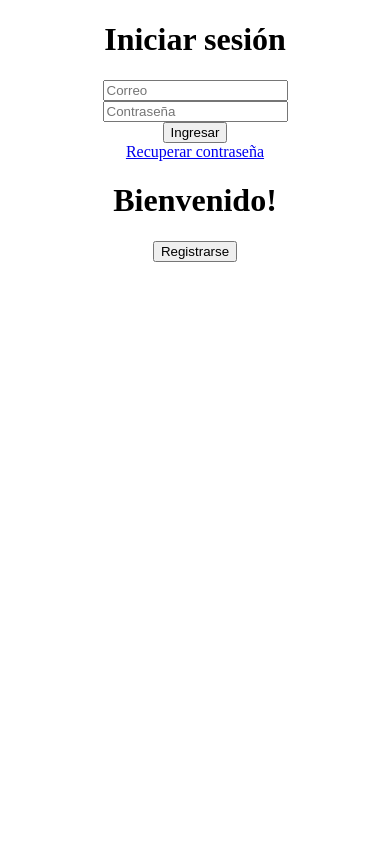
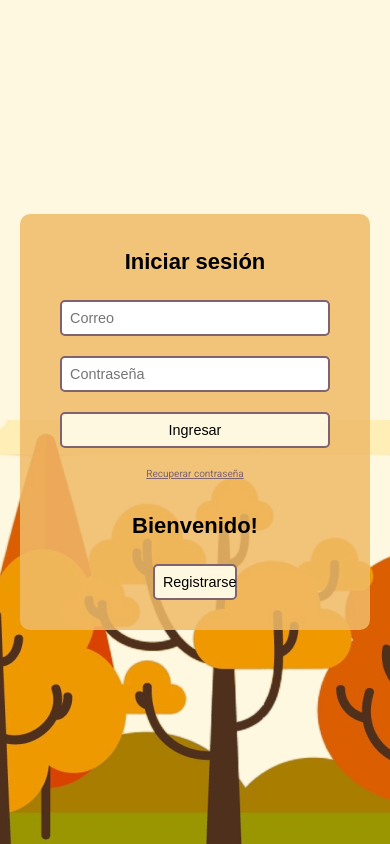
Before and after one commit to Aram96-hue/SafeDog, a plain HTML site: page pages/mainLogin.html in a window 390 px wide. Drawn offline with Linux system fonts and the light colour scheme; files that its build step writes are made by us from their sources; a web font is replaced by a local one.

Commit message:
login page update

```diff
--- a/pages/mainLogin.html
+++ b/pages/mainLogin.html
@@ -3,16 +3,25 @@
 <head>
     <meta charset="UTF-8">
     <meta name="viewport" content="width=device-width,initial-scale=1.8">
-    <link rel="icon" href="./assets/SafeDogWhite.png">
-    <link rel="stylesheet" href="./styles/style.css">
+    <link rel="icon" href="../assets/SafeDogWhite.png">
+
     <link rel="preconnect" href="https://fonts.googleapis.com">
     <link rel="preconnect" href="https://fonts.gstatic.com" crossorigin>
     <link href="https://fonts.googleapis.com/css2?family=Sansita:ital,wght@0,400;0,700;0,800;0,900;1,400;1,700;1,800;1,900&display=swap" rel="stylesheet">
     <link rel="preconnect" href="https://fonts.googleapis.com">
     <link rel="preconnect" href="https://fonts.gstatic.com" crossorigin>
     <link href="https://fonts.googleapis.com/css2?family=Roboto:ital,wght@0,100;0,300;0,400;0,500;0,700;0,900;1,100;1,300;1,400;1,500;1,700;1,900&family=Sansita:ital,wght@0,400;0,700;0,800;0,900;1,400;1,700;1,800;1,900&display=swap" rel="stylesheet">
+    <link rel="stylesheet" href="https://cdnjs.cloudflare.com/ajax/libs/font-awesome/6.6.0/css/all.min.css"
+        integrity="sha512-Kc323vGBEqzTmouAECnVceyQqyqdsSiqLQISBL29aUW4U/M7pSPA/gEUZQqv1cwx4OnYxTxve5UMg5GT6L4JJg=="
+        crossorigin="anonymous" referrerpolicy="no-referrer" />
+
+    <link rel="stylesheet" href="../styles/styleLogin.css">
     <title>Login</title>
 </head>
+
+
+
+
 <body>
     <div id="login-main">
      <div class="login" id="access">
@@ -41,10 +50,7 @@
      </form>
      </div>
     </div>
-    <div id="login-bottom">
-
-
-    </div>
 
 </body>
+
 </html>
--- a/styles/styleLogin.css
+++ b/styles/styleLogin.css
@@ -1,181 +1,157 @@
+
+
 body {
     background-color: #FFF8E0;
     font-family: "Roboto", sans-serif;
     display: flex;
     justify-content: center;
-    flex-direction: column;
     align-items: center;
-    height: 100vh;
+    min-height: 100vh;
     background-image: url('../assets/trees.png');
     background-repeat: no-repeat;
     background-position: bottom;
+    margin: 0;
+    padding: 0;
+    box-sizing: border-box;
+}
 
-}
 h1, h2 {
     font-family: "Sansita", sans-serif;
 }
 
 #login-main {
-    background-color: #F0BB69;
-    border-radius: 50px;
-    height: 400px;
-    margin: 10px 70px 0px 70px;
+    background-color: rgba(240, 187, 105, 0.85);
+    border-radius: 20px;
+    margin: 10px;
+    display: flex;
+    justify-content: space-around;
+    align-items: center;
+    padding: 20px;
+    box-shadow: rgba(0, 0, 0, 0.25) 0px 54px 55px, rgba(0, 0, 0, 0.12) 0px -12px 30px, rgba(0, 0, 0, 0.12) 0px 4px 6px, rgba(0, 0, 0, 0.17) 0px 12px 13px, rgba(0, 0, 0, 0.09) 0px -3px 5px;
+    width: 90%;
+    max-width: 900px;
+    flex-wrap: wrap;
+}
+
+.input {
     display: flex;
     justify-content: center;
-    align-items: center;
-    padding: 50px;
-    background-color: rgba(240,187,105,0.85);
-    box-shadow: rgba(0, 0, 0, 0.25) 0px 54px 55px, rgba(0, 0, 0, 0.12) 0px -12px 30px, rgba(0, 0, 0, 0.12) 0px 4px 6px, rgba(0, 0, 0, 0.17) 0px 12px 13px, rgba(0, 0, 0, 0.09) 0px -3px 5px;
-}
-
-
-
-#login-bottom {
-
+    padding: 15px;
     width: 100%;
-    height: 100px;
-    border-radius: 50px;
-
-    background-size: cover;
-    background-position: center;
-
-
-
+    box-sizing: border-box;
 }
 
 .input2 {
     display: flex;
     justify-content: center;
-    margin-right: 10px;
     padding: 15px;
-
-}
-
-
-
-#access {
-    margin-right: 200px;
-}
-
-.input {
-    display: flex;
-    justify-content: center;
-    margin-right: 10px;
-    padding: 15px;
-
+    width: 100%;
+    box-sizing: border-box;
 }
 
 .input-border {
-
     border: 2px solid #7F636E;
-    padding: 5px;
+    padding: 10px;
     border-radius: 5px;
-    outline: none;
+    width: 100%;
+    max-width: 250px;
+    box-sizing: border-box;
+    font-size: 1rem;
 }
 
 #ingresar {
     background-color: #FFF8E0;
     cursor: pointer;
+    padding: 10px 20px;
+    width: 100%;
+    max-width: 250px;
+    box-sizing: border-box;
+    font-size: 1rem;
 }
 
 a {
     color: #7F636E;
-    font-size: 11px
+    font-size: 11px;
 }
 
-
-
-<<<<<<< HEAD
-=======
-.Estelares img {
-    max-width: 100%;
-    max-height: 100%;
-    display: block;
-    object-fit: contain;
-    margin: 0 auto; /* Centra las imágenes dentro de cada div hijo */
+#access, #register {
+    flex: 1;
+    max-width: 400px;
+    min-width: 200px;
+    text-align: center;
+    margin: 10px;
 }
 
-  /*Carrousel*/
-
-.imagen {
-    width: 100%;
-    height: 100%;
+/* Tablet (iPad) View */
+@media screen and (max-width: 768px) {
+    #login-main {
+        flex-direction: column;
+        padding: 20px;
     }
 
-*{
-     margin: 0;
-     padding: 0;
-    font-family: lato;
-
+    #access, #register {
+        max-width: none;
+        margin: 10px 0;
     }
 
-h1{
-    text-align: center;
-    margin-top: 50px;
-    font-size: 2rem;
+    .input-border, #ingresar {
+        max-width: 80%;
+        font-size: 1rem;
     }
-.slider-frame {
-    width:100%;
-    height: auto;
-    margin: 50px auto 0;
-    overflow: none;
-
-animation: slide 20s infinite ;
 }
 
-.slider-frame ul {
-    display:flex;
-    padding: 0;
-    width: 500%
+/* Large Mobile (iPhone Plus, Android) View */
+@media screen and (max-width: 480px) {
+    body {
+        padding: 20px;
     }
-.slider-frame li {
-    list-style: none;
-    width:100%;
+
+    h1 {
+        font-size: 22px;
     }
-.slider-frame img {
+
+    #login-main {
+        padding: 15px;
+        margin: 0;
+        box-shadow: none;
+        border-radius: 10px;
         width: 100%;
     }
 
-@keyframes slide {
-    0% {margin-left: 0%;}
-    20% {margin-left: 0%;}
-
-    25% {margin-left: -100%;}
-    45% {margin-left: -100%;}
-
-    50% {margin-left: -200%;}
-    70% {margin-left: -200%;}
-
-    75% {margin-left: -300%;}
-    95% {margin-left: -300%;}
-
-    100% {margin-left: -400%;}
-    120% {margin-left: -400%;}
-
-}
-.contenedorCarrousell{
-
-    position: relative;
-}
-.slider-frame {
-    width:100%;
-    height: auto;
-    margin: 50px auto 0;
-    overflow: none;
-    position: relative;
-
-animation: slide 15s infinite alternate ease-in-out;
+    #access, #register {
+        max-width: none;
+        width: 100%;
+        margin: 5px 0;
     }
 
-.button-container {
-    position: relative;
-    display: flex;
-    justify-content: space-around;
-    flex-wrap: wrap;
-    gap: 1%;
+    .input, .input2 {
+        padding: 10px;
+    }
+
+    .input-border, #ingresar {
+        max-width: 90%;
+        padding: 8px;
+        font-size: 0.9rem;
+    }
+
+    a {
+        font-size: 10px;
+    }
+}
+
+/* Small Mobile (iPhone SE, smaller Android) View */
+@media screen and (max-width: 320px) {
+    h1 {
+        font-size: 20px;
+    }
+
+    #login-main {
+        padding: 10px;
+    }
+
+    .input-border, #ingresar {
         max-width: 100%;
-    margin: 0 auto;
-
-
+        padding: 5px;
+        font-size: 0.8rem;
     }
->>>>>>> 9ea0945a718a24f0b2508d724acb21dfe8d06237
+}
```
Lines whose indentation alone changed are shown as unchanged.
